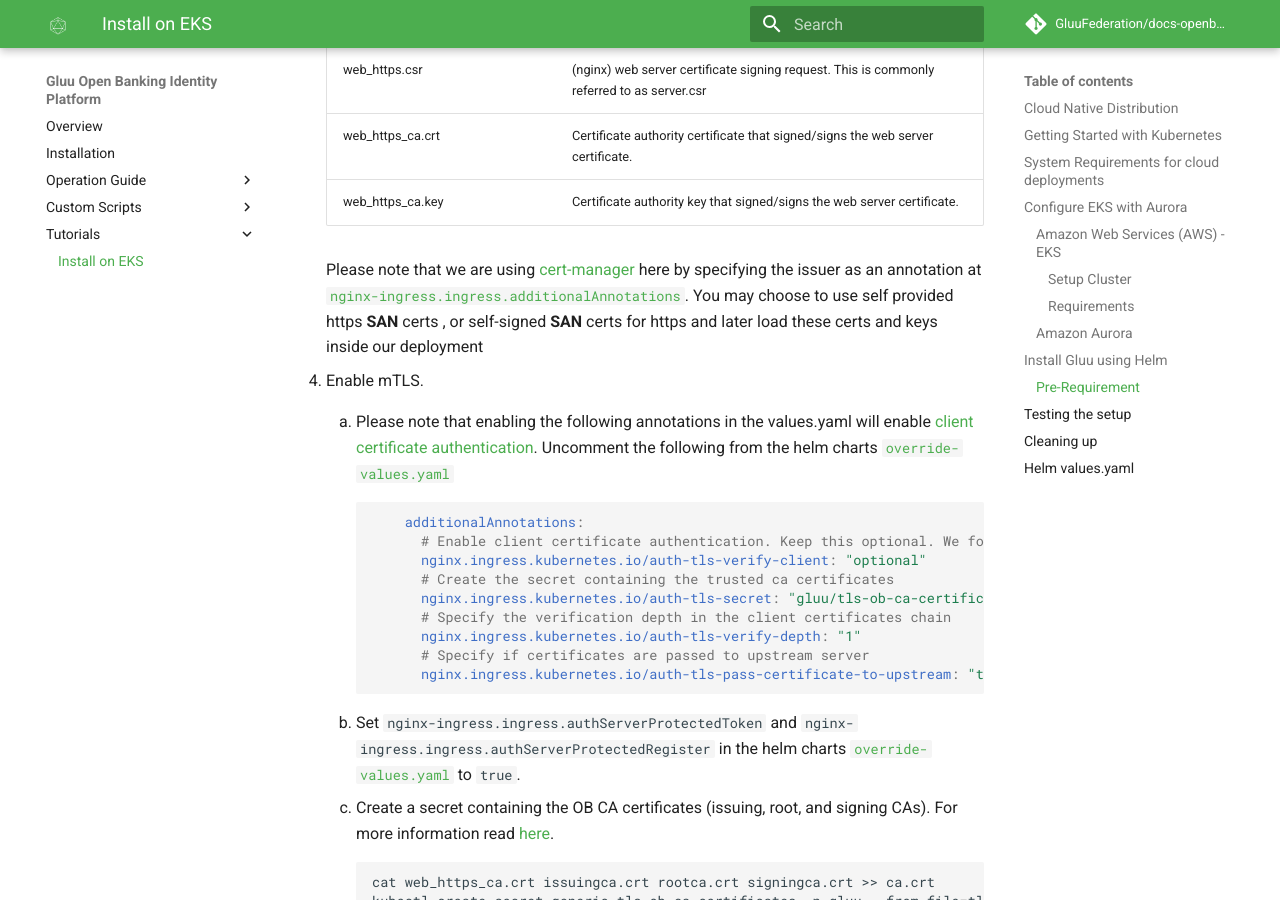
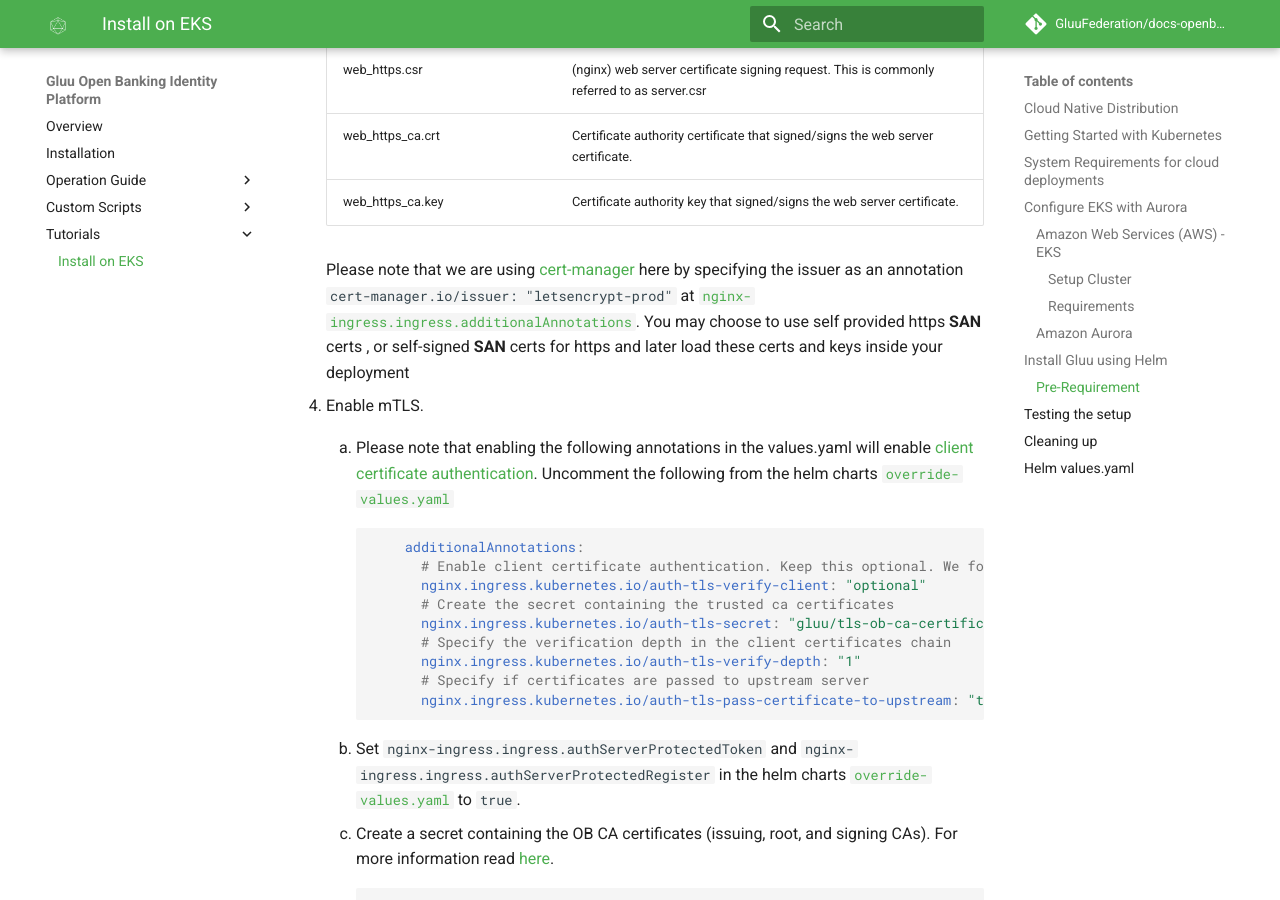
Before and after one commit to GluuFederation/docs-openbanking-prod, an MkDocs documentation site: the page built from docs/source/tutorials/cn-prod-tutorial.md, in a window 1280 px wide and 900 px high, scrolled down 3154 px. Built offline with MkDocs 1.6.1 and Material for MkDocs 9.7.7, drawn with Linux system fonts in a browser that asks for light colours; comment, search, counter and statistics services are not loaded; some of the changed text lies outside the part shown.

Commit message:
docs: add cert manager anotation

```diff
--- a/docs/source/tutorials/cn-prod-tutorial.md
+++ b/docs/source/tutorials/cn-prod-tutorial.md
@@ -94,7 +94,7 @@ The below certificates and keys are needed to continue this tutorial.
     | web_https_ca.crt      | Certificate authority certificate that signed/signs the web server certificate. |
     | web_https_ca.key      | Certificate authority key that signed/signs the web server certificate.|
 
-    Please note that we are using [cert-manager](https://cert-manager.io/docs/installation/kubernetes/) here by specifying the issuer as an annotation at [`nginx-ingress.ingress.additionalAnnotations`](#helm-valuesyaml). You may choose to use self provided https **SAN** certs , or self-signed **SAN** certs for https and later  load these certs and keys inside our deployment
+    Please note that we are using [cert-manager](https://cert-manager.io/docs/installation/kubernetes/) here by specifying the issuer as an annotation `cert-manager.io/issuer: "letsencrypt-prod"` at [`nginx-ingress.ingress.additionalAnnotations`](#helm-valuesyaml). You may choose to use self provided https **SAN** certs , or self-signed **SAN** certs for https and later  load these certs and keys inside your deployment
 
 1.  Enable mTLS.
 
```
Also changed, not shown: other parts of docs/source/tutorials/cn-prod-tutorial.md (+1 -1 lines).
